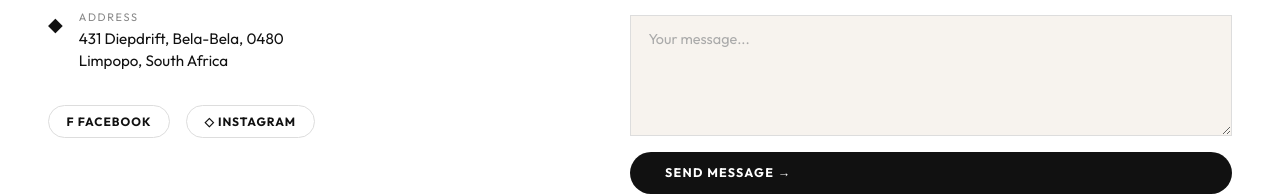
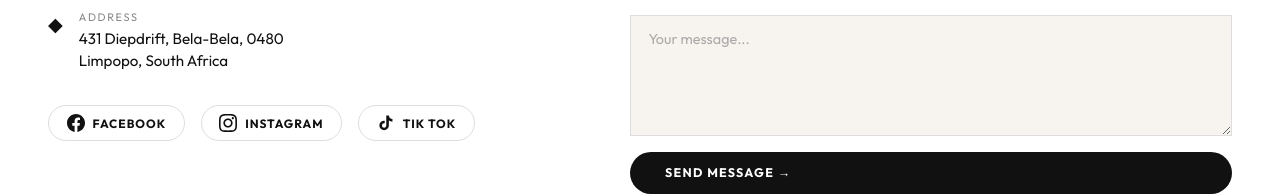
Before and after one commit to armaanmultani2008/Novas-Legacy, a React (Vite) app: page / in a window 1280 px wide. Shown: the part 5123-5319 px from the top of the page. Built offline with nearby package versions, Linux system fonts and the light colour scheme.

Commit message:
added tiktok link on form, added social svgs on every link

```diff
--- a/src/pages/Home.jsx
+++ b/src/pages/Home.jsx
@@ -503,8 +503,16 @@ function Home({ goTo }) {
             </div>
 
             <div className="contact-socials">
-              <a className="social-link" href="https://facebook.com/Feracare" target="_blank" rel="noreferrer">f Facebook</a>
-              <a className="social-link" href="https://instagram.com/novaslegacycheetahproject" target="_blank" rel="noreferrer">◇ Instagram</a>
+              <a className="social-link" href="https://facebook.com/Feracare" target="_blank" rel="noreferrer"><svg viewBox="0 0 24 24" fill="currentColor" width="18" height="18">
+                <path d="M24 12.073c0-6.627-5.373-12-12-12s-12 5.373-12 12c0 5.99 4.388 10.954 10.125 11.854v-8.385H7.078v-3.47h3.047V9.43c0-3.007 1.792-4.669 4.533-4.669 1.312 0 2.686.235 2.686.235v2.953H15.83c-1.491 0-1.956.925-1.956 1.874v2.25h3.328l-.532 3.47h-2.796v8.385C19.612 23.027 24 18.062 24 12.073z"/>
+              </svg> Facebook</a>
+              <a className="social-link" href="https://instagram.com/novaslegacycheetahproject" target="_blank" rel="noreferrer"><svg viewBox="0 0 24 24" fill="currentColor" width="18" height="18">
+                <path d="M12 2.163c3.204 0 3.584.012 4.85.07 3.252.148 4.771 1.691 4.919 4.919.058 1.265.069 1.645.069 4.849 0 3.205-.012 3.584-.069 4.849-.149 3.225-1.664 4.771-4.919 4.919-1.266.058-1.644.07-4.85.07-3.204 0-3.584-.012-4.849-.07-3.26-.149-4.771-1.699-4.919-4.92-.058-1.265-.07-1.644-.07-4.849 0-3.204.013-3.583.07-4.849.149-3.227 1.664-4.771 4.919-4.919 1.266-.057 1.645-.069 4.849-.069zm0-2.163c-3.259 0-3.667.014-4.947.072-4.358.2-6.78 2.618-6.98 6.98-.059 1.281-.073 1.689-.073 4.948 0 3.259.014 3.668.072 4.948.2 4.358 2.618 6.78 6.98 6.98 1.281.058 1.689.072 4.948.072 3.259 0 3.668-.014 4.948-.072 4.354-.2 6.782-2.618 6.979-6.98.059-1.28.073-1.689.073-4.948 0-3.259-.014-3.667-.072-4.947-.196-4.354-2.617-6.78-6.979-6.98-1.281-.059-1.69-.073-4.949-.073zm0 5.838c-3.403 0-6.162 2.759-6.162 6.162s2.759 6.163 6.162 6.163 6.162-2.759 6.162-6.163c0-3.403-2.759-6.162-6.162-6.162zm0 10.162c-2.209 0-4-1.79-4-4 0-2.209 1.791-4 4-4s4 1.791 4 4c0 2.21-1.791 4-4 4zm6.406-11.845c-.796 0-1.441.645-1.441 1.44s.645 1.44 1.441 1.44c.795 0 1.439-.645 1.439-1.44s-.644-1.44-1.439-1.44z"/>
+              </svg> Instagram</a>
+              <a className="social-link" href="https://www.tiktok.com/@novaslegacycheetahs" target="_blank" rel="noreferrer">
+                <svg viewBox="0 0 24 24" fill="currentColor" width="18" height="18">
+                  <path d="M19.59 6.69a4.83 4.83 0 01-3.77-4.25V2h-3.45v13.67a2.89 2.89 0 01-2.88 2.5 2.89 2.89 0 01-2.89-2.89 2.89 2.89 0 012.89-2.89c.28 0 .54.04.79.1V9.01a6.33 6.33 0 00-.79-.05 6.34 6.34 0 00-6.34 6.34 6.34 6.34 0 006.34 6.34 6.34 6.34 0 006.33-6.34V8.69a8.18 8.18 0 004.78 1.52V6.77a4.83 4.83 0 01-1.01-.08z"/>
+                </svg>Tik Tok</a>
             </div>
           </div>
 
```
